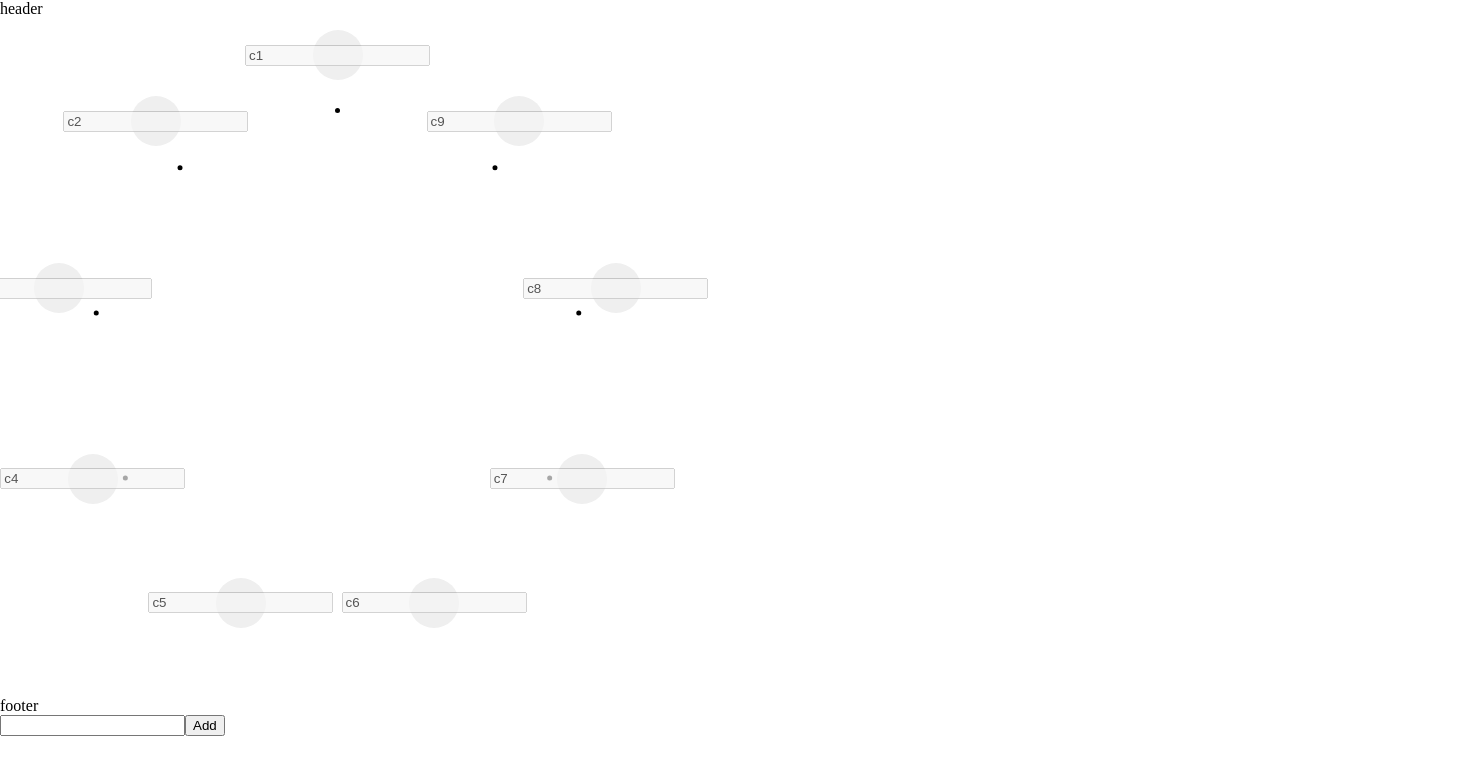
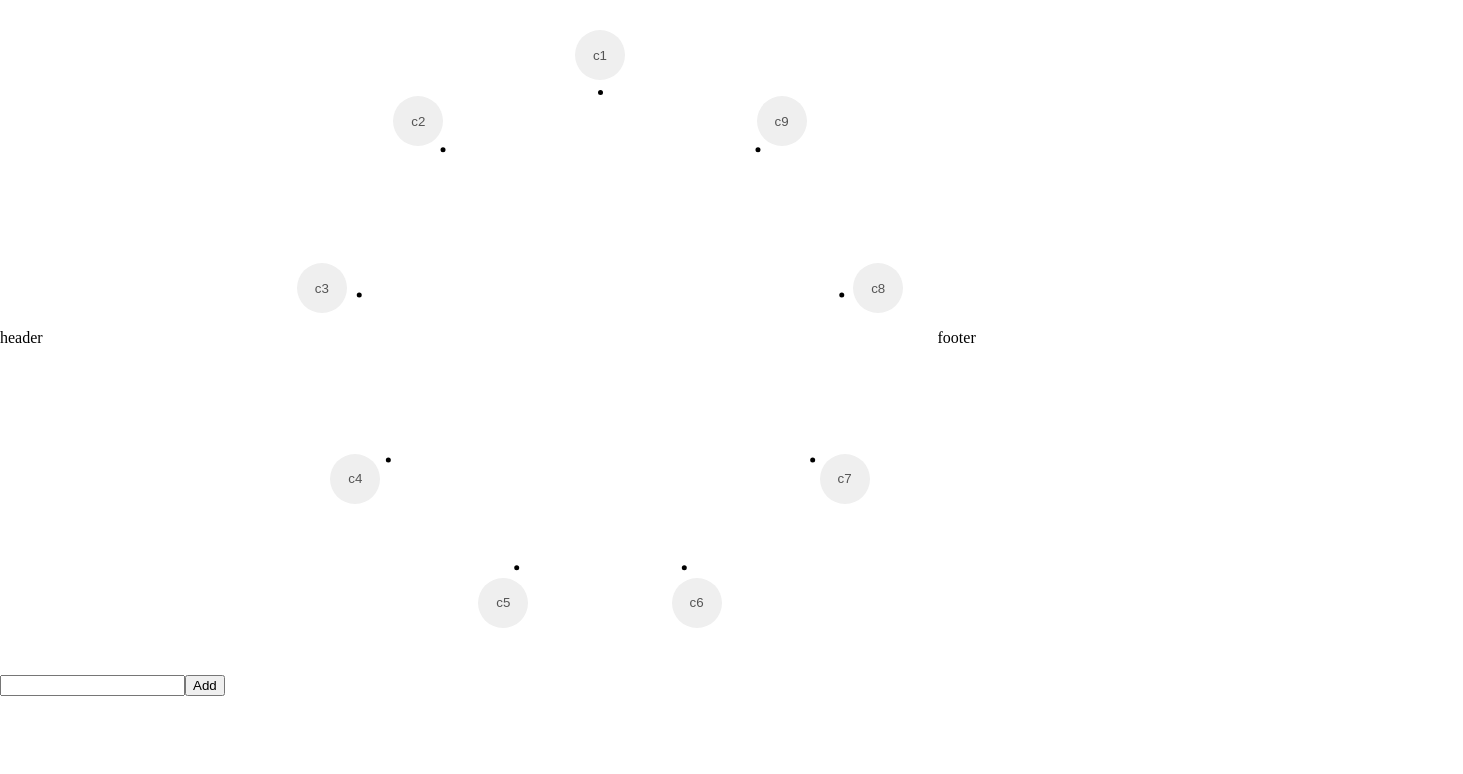
Before and after one commit to pr-citrate/cp, a React (Vite) app: page / in a window 1280 px wide. Shown: the top 774 px of the page, 1463 px wide, since content can reach past the window. Built offline with nearby package versions, Linux system fonts and the light colour scheme.

Commit message:
update 5 files and delete 1 file

```diff
--- a/src/components/Arrows.jsx
+++ b/src/components/Arrows.jsx
@@ -38,8 +38,8 @@ function Arrows({ characters, relations }) {
   return (
     <canvas
       ref={canvasRef}
-      className={styles.canvas}
-      style={userStyles.s}
+      className={`canvas`}
+      style={styles.canvas}
       width={c.imgWidth}
       height={c.imgHeight}
     ></canvas>
--- a/src/components/Character.jsx
+++ b/src/components/Character.jsx
@@ -1,10 +1,9 @@
 import { useState, useRef, useEffect, useContext } from 'react';
 
-import { stylesContext, userStylesContext } from '../utils/StylesWrapper';
+import { stylesContext } from '../utils/StylesWrapper';
 
 function Character({ characters, id, handleDelete, updateRelations }) {
   const styles = useContext(stylesContext);
-  const userStyles = useContext(userStylesContext);
   const character = characters.find((obj) => obj.id === id);
   const contextRef = useRef(null);
   const inputRef = useRef(null);
@@ -54,47 +53,45 @@ function Character({ characters, id, handleDelete, updateRelations }) {
   return (
     <div onContextMenu={handleContextMenu}>
       <button
-        className={`character ${styles.fadein} ${styles.character} ${
-          onHighlight ? styles.highlight : ''
-        }`}
+        className={`character fadein ${onHighlight ? 'highlight' : ''}`}
         style={{
           top: character.yPos + 'px',
           left: character.xPos + 'px',
-          ...userStyles.character,
+          ...styles.character,
         }}
       >
         <input
-          className={styles.name}
-          style={userStyles.name}
+          className={`name`}
+          style={styles.name}
           ref={inputRef}
           disabled={onEdit ? false : true}
         ></input>
       </button>
       <div
-        className={styles.contextMenuContainer}
+        className={`context-menu-container`}
         ref={contextRef}
         style={{
           display: showContext ? 'flex' : 'none',
-          ...userStyles.contextMenuContainer,
+          ...styles.contextMenuContainer,
         }}
       >
         <button
-          style={userStyles.contextMenu}
-          className={styles.contextMenu}
+          style={styles.contextMenu}
+          className={`context-menu`}
           onClick={() => handleDelete(character.id)}
         >
           delete
         </button>
         <button
-          className={styles.contextMenu}
-          style={userStyles.contextMenu}
+          className={`context-menu`}
+          style={styles.contextMenu}
           onClick={handleHighlight}
         >
           {onHighlight ? 'cancel highlighting' : 'highlight'}
         </button>
         <button
-          className={styles.contextMenu}
-          style={userStyles.contextMenu}
+          className={`context-menu`}
+          style={styles.contextMenu}
           onClick={handleEdit}
         >
           edit
--- a/src/components/Main.jsx
+++ b/src/components/Main.jsx
@@ -1,5 +1,5 @@
 import { memo, useState, useContext } from 'react';
-import { stylesContext, userStylesContext } from '../utils/StylesWrapper';
+import { stylesContext } from '../utils/StylesWrapper';
 
 import preventRightClick from '../utils/preventRightClick';
 import setPosition from '../utils/setPosition';
@@ -11,7 +11,6 @@ const MemoizedCharacter = memo(Character);
 
 function Main({ characters, setCharacters }) {
   const styles = useContext(stylesContext);
-  const userStyles = useContext(userStylesContext);
   const [relations, setRelations] = useState([]);
   const [selection, setSelection] = useState('');
   const [pointCoordinate, setPointCoordinate] = useState([]);
@@ -39,13 +38,13 @@ function Main({ characters, setCharacters }) {
   };
 
   return (
-    <div className={styles.container} style={userStyles.container}>
-      <div className={styles.header} style={userStyles.header}>
+    <div className={`container`} style={styles.container}>
+      <div className={`header`} style={styles.header}>
         header
       </div>
       <div
-        className={styles.main}
-        style={userStyles.main}
+        className={`main`}
+        style={styles.main}
         onContextMenu={preventRightClick}
       >
         {characters.map((character) => (
@@ -60,7 +59,7 @@ function Main({ characters, setCharacters }) {
         ))}
         <Arrows characters={characters} relations={relations} />
       </div>
-      <div className={styles.footer} style={userStyles.footer}>
+      <div className={`footer`} style={styles.footer}>
         footer
       </div>
     </div>
--- a/src/pages/Landing.jsx
+++ b/src/pages/Landing.jsx
@@ -29,12 +29,11 @@ function Landing() {
       { id: uuid(), name: 'c9' },
     ])
   );
-
+  const styles = QueryString.parse(location.search, {
+    ignoreQueryPrefix: true,
+  });
   return (
-    <StylesWrapper
-      // styles={styles}
-      userStyles={QueryString.parse(location.search)}
-    >
+    <StylesWrapper styles={styles}>
       <Main characters={characters} setCharacters={setCharacters} />
       <AddForm setCharacters={setCharacters} />
     </StylesWrapper>
--- a/src/utils/StylesWrapper.jsx
+++ b/src/utils/StylesWrapper.jsx
@@ -1,17 +1,11 @@
 import { createContext } from 'react';
-
-import cssModule from './cssModule';
 
 export const stylesContext = createContext({ styles: '' });
 export const userStylesContext = createContext({ styles: '' });
 
-function StylesWrapper({ styles, userStyles, children }) {
+function StylesWrapper({ styles, children }) {
   return (
-    <userStylesContext.Provider value={userStyles}>
-      <stylesContext.Provider value={cssModule(styles)}>
-        {children}
-      </stylesContext.Provider>
-    </userStylesContext.Provider>
+    <stylesContext.Provider value={styles}>{children}</stylesContext.Provider>
   );
 }
 export default StylesWrapper;
--- a/src/utils/cssModule.jsx
+++ /dev/null
@@ -1,13 +0,0 @@
-function cssModule(obj) {
-  const result = {};
-  for (let key in obj) {
-    if (obj.hasOwnProperty(key)) {
-      const camelKey = key.replace(/-([a-z])/g, function (g) {
-        return g[1].toUpperCase();
-      });
-      result[camelKey] = obj[key];
-    }
-  }
-  return result;
-}
-export default cssModule;
```
